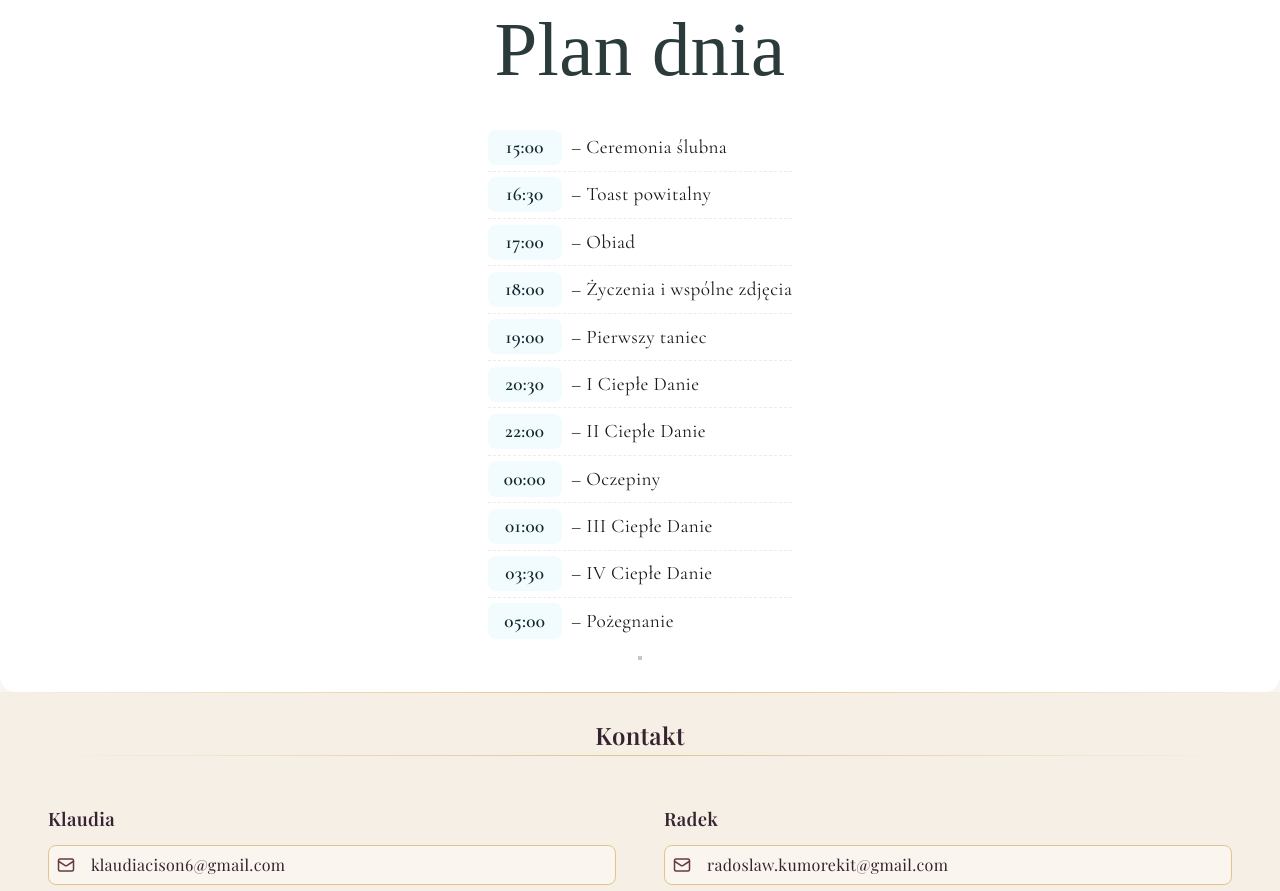
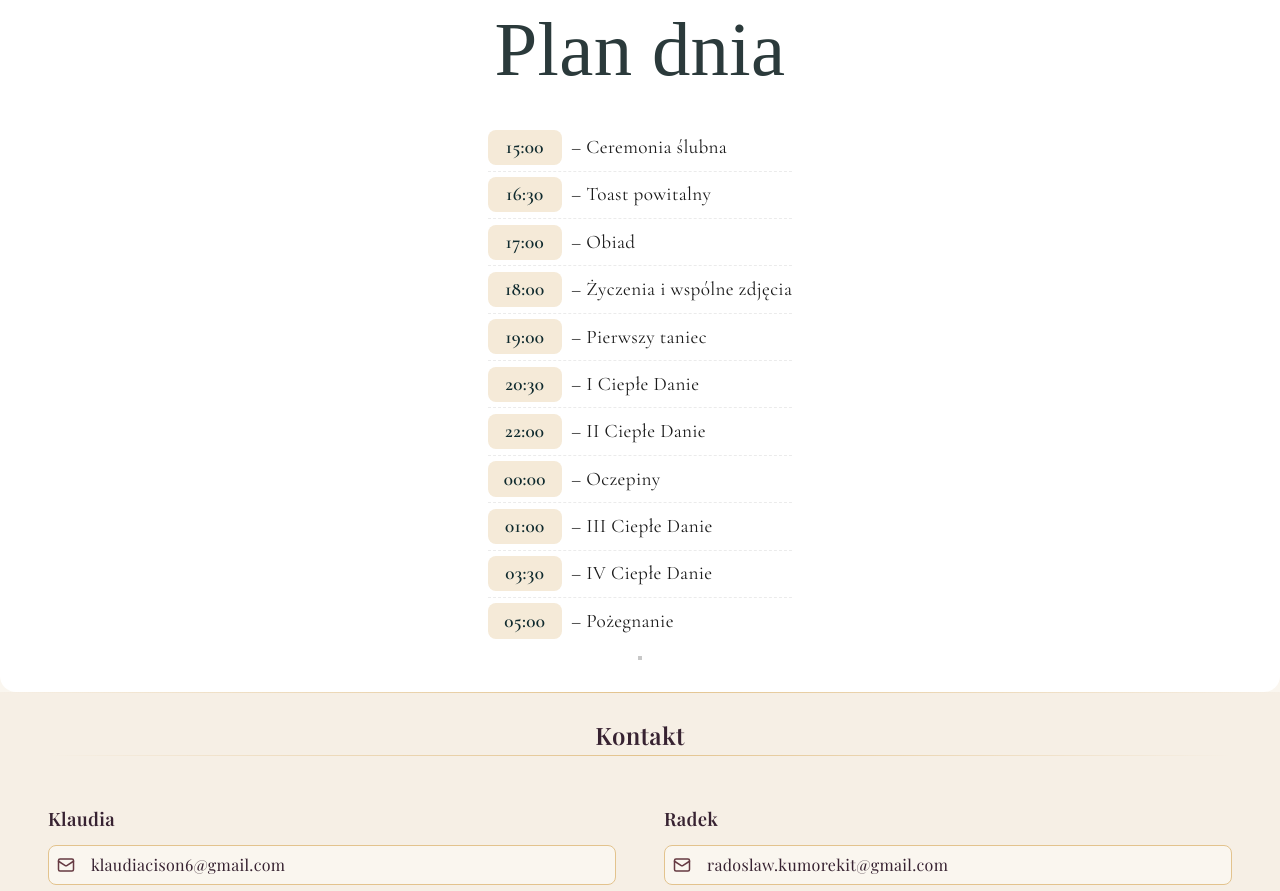
Before and after one commit to radkum/wedding-vue, a Vue app: page / in a window 1280 px wide. Shown: the part 1500-2391 px from the top of the page. Built offline with nearby package versions, Linux system fonts and the light colour scheme; a web font is replaced by a local one; what @lottiefiles/vue-lottie-player would draw is missing.

Commit message:
little refactoring

```diff
--- a/src/style.css
+++ b/src/style.css
@@ -3616,3 +3616,9 @@
     height: 32px;
   }
 }
+
+@media(max-width: 479px) {
+  .hero-title {
+    font-size: clamp(6rem, 7rem, 7rem);
+  }
+}
--- a/src/views/home.vue
+++ b/src/views/home.vue
@@ -326,7 +326,7 @@ export default {
 #timeline-section li strong {
   font-weight: 600;
   color: #0f2a2e;
-  background: #f2fbfd; /* subtle but still white-ish chip */
+  background: #f5ead8; /* neutral color matching the site palette */
   border-radius: 8px;
   padding: 0.2rem 0.5rem;
   min-width: 74px;
```
